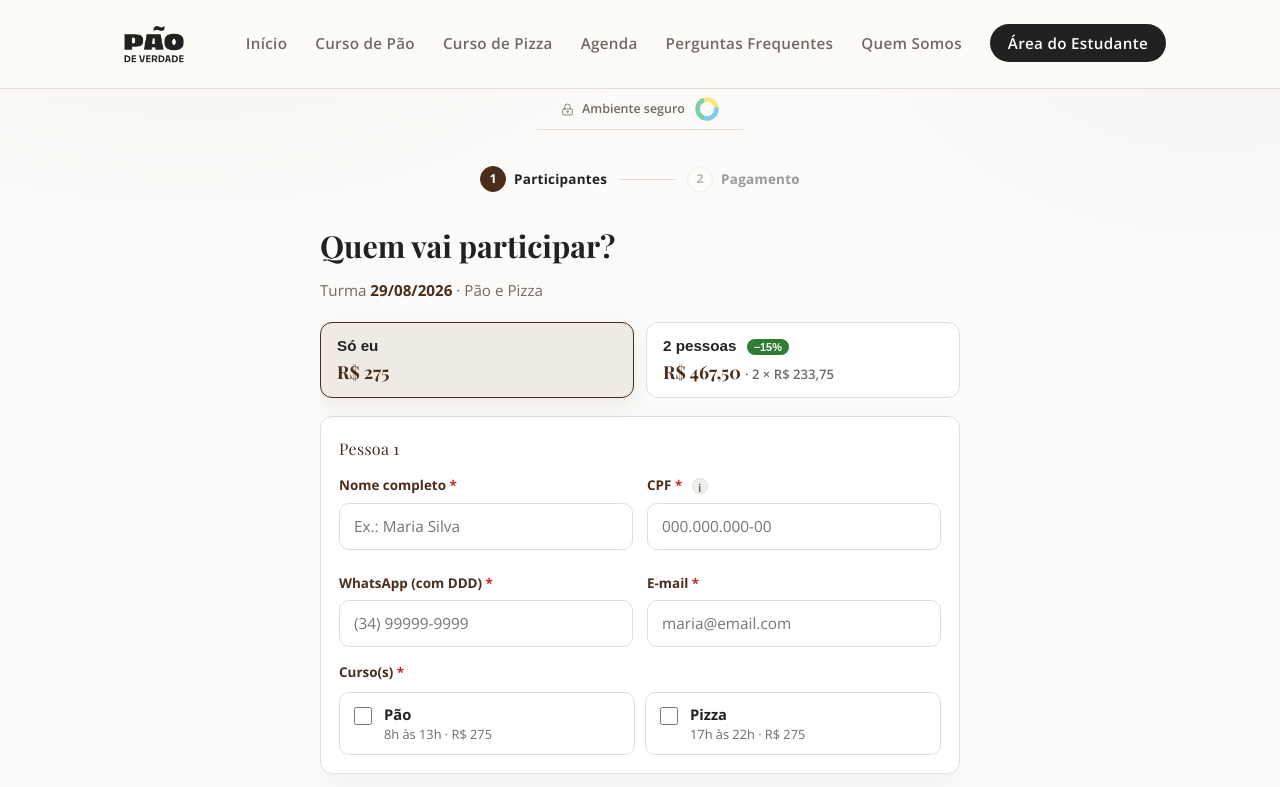
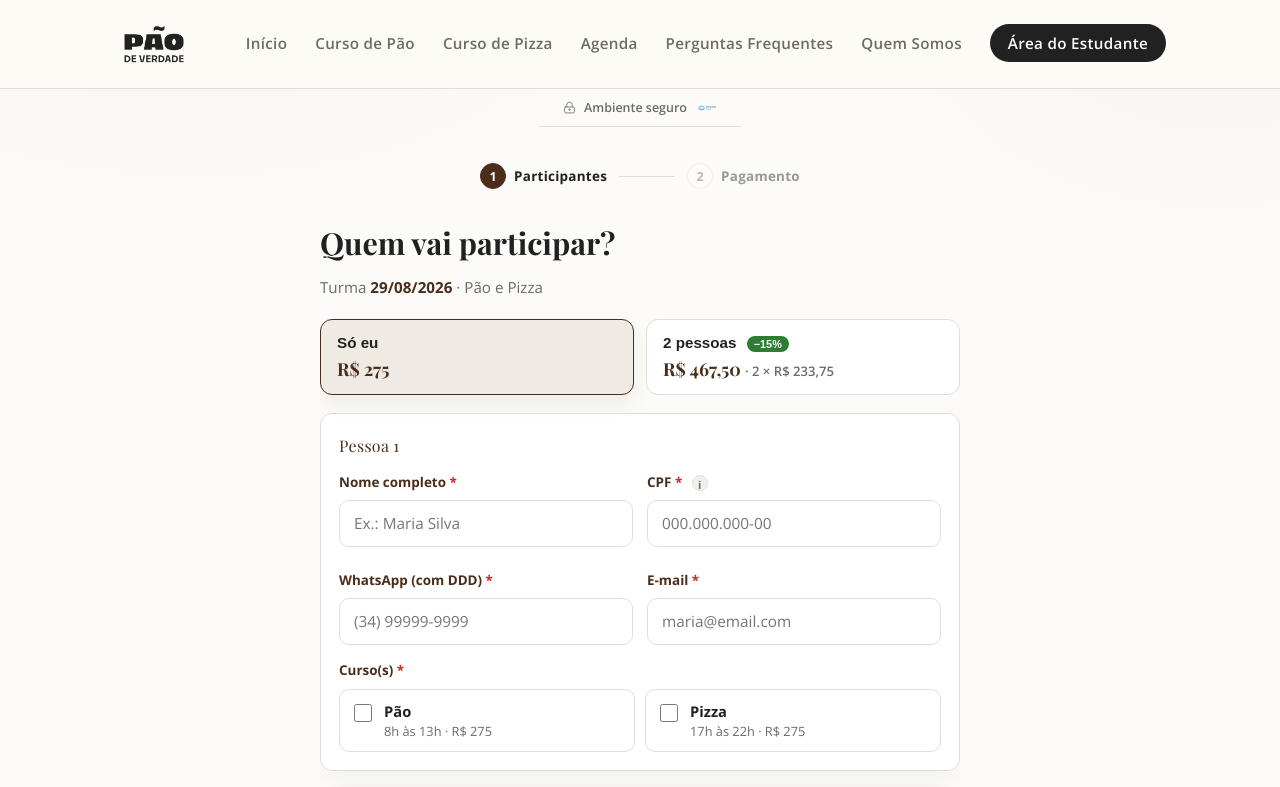
Before and after one commit to ferrarijonas/paodeverdade, a plain HTML site: page checkout.html in a window 1280 px wide. Shown: the top 787 px of the page. Drawn offline with nearby package versions, Linux system fonts and the light colour scheme; a web font is replaced by a local one.

Commit message:
Checkout: usa logo oficial do Mercado Pago (baixado logospng, simbolo+wordmark, transparente) no lugar do SVG desenhado

```diff
--- a/assets/css/checkout.css
+++ b/assets/css/checkout.css
@@ -24,7 +24,7 @@ html{ overflow-x: hidden; }
   white-space: nowrap; overflow: hidden;
 }
 .checkout-secure-bar > svg{ flex: 0 0 auto; color: var(--text-soft); opacity: .9; }
-.checkout-secure-bar-mp{ flex: 0 0 auto; opacity: .5; display: grid; place-items: center; margin-left: 2px; }
+.checkout-secure-bar-mp{ flex: 0 0 auto; height: 20px; width: auto; opacity: .55; margin-left: 2px; display: inline-block; }
 
 /* progresso */
 .checkout-wrap{ max-width: 1160px; width: 100%; margin: 0 auto; padding: 28px 24px 40px; flex: 1; }
--- a/checkout.html
+++ b/checkout.html
@@ -9,7 +9,7 @@
   <link rel="preconnect" href="https://fonts.gstatic.com" crossorigin>
   <link href="https://fonts.googleapis.com/css2?family=Playfair+Display:ital,wght@0,400;0,600;0,700;1,400&family=Open+Sans:wght@400;600;700&display=swap" rel="stylesheet">
   <link rel="stylesheet" href="assets/css/style.css?v=6">
-  <link rel="stylesheet" href="assets/css/checkout.css?v=7">
+  <link rel="stylesheet" href="assets/css/checkout.css?v=8">
   <link rel="icon" type="image/png" href="assets/img/favicon.png?v=4">
 </head>
 <body class="checkout-body">
@@ -35,9 +35,7 @@
   <div class="checkout-secure-bar" aria-label="Ambiente seguro">
     <svg width="13" height="13" viewBox="0 0 24 24" fill="none" stroke="currentColor" stroke-width="1.6" stroke-linecap="round" stroke-linejoin="round" aria-hidden="true"><rect x="3" y="11" width="18" height="11" rx="2"/><path d="M7 11V7a5 5 0 0 1 10 0v4"/><circle cx="12" cy="16" r="1.3"/></svg>
     <span>Ambiente seguro</span>
-    <span class="checkout-secure-bar-mp" title="Processado por Mercado Pago" aria-label="Processado por Mercado Pago">
-      <svg width="24" height="24" viewBox="0 0 24 24" aria-hidden="true"><g fill="none" stroke-width="4.6" stroke-linecap="round"><path d="M7.3 3.86A9.4 9.4 0 0 1 21.4 12" stroke="#FFD100"/><path d="M21.4 12A9.4 9.4 0 0 1 7.3 20.14" stroke="#009EE3"/><path d="M7.3 20.14A9.4 9.4 0 0 1 7.3 3.86" stroke="#00A650"/></g></svg>
-    </span>
+    <img class="checkout-secure-bar-mp" src="assets/img/mercadopago-logo.png" alt="Mercado Pago" title="Processado por Mercado Pago" width="84" height="22">
   </div>
 
   <main class="checkout-wrap">
```
Also changed, not shown: assets/img/mercadopago-logo.png (added).
